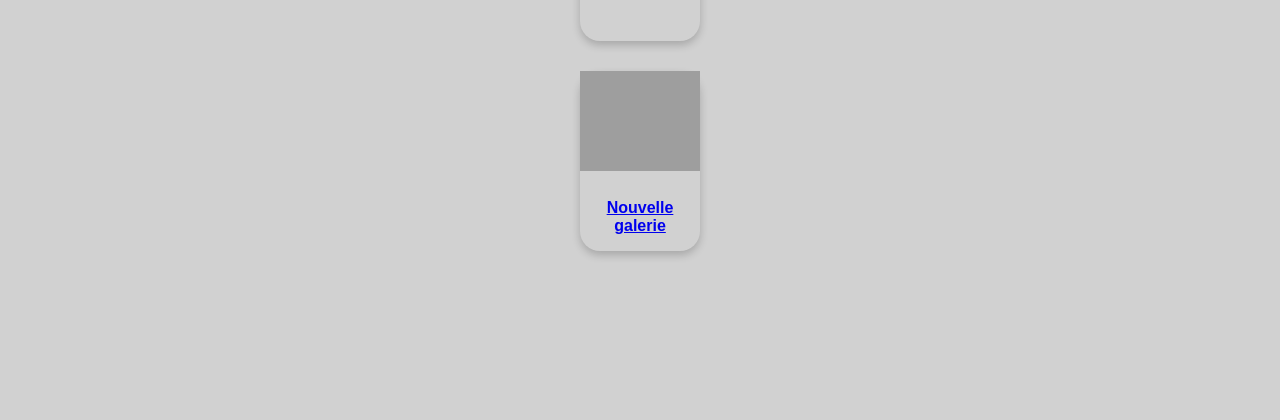
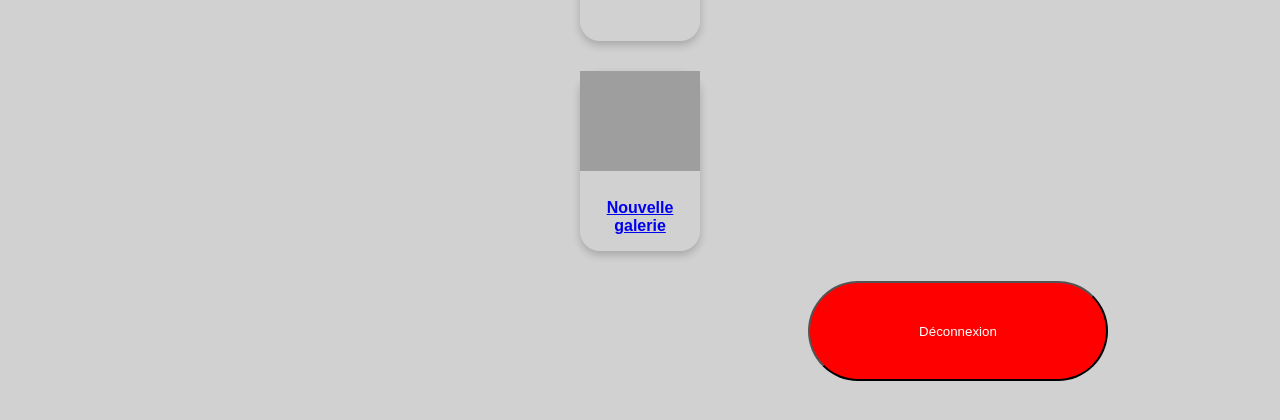
Before and after one commit to AmineMihoubi/over-cloud, a PHP site: page /pages/listeGalerie.php in a window 1280 px wide. Shown: the part 227-647 px from the top of the page. Run offline with PHP 8.4, Linux system fonts and the light colour scheme; the visitor is signed in with stand-in values (Sample User, id 1); data that the repository does not hold is empty; some libraries are stand-ins or nearby versions; grey boxes are pictures that could not be loaded.

Commit message:
Ajout du button de deconnexion dans la liste des galeries

```diff
--- a/css/styles.css
+++ b/css/styles.css
@@ -502,3 +502,13 @@ Page création d'album
     height: 100px;
     background-color: rgb(255, 255, 255);
 }
+
+#deco{
+ height: 100px;
+ width: 300px;
+ border-radius: 55px;
+ margin-left: 800px;
+ background-color: red;
+ color: white;
+ cursor: pointer;
+}
--- a/pages/listeGalerie.php
+++ b/pages/listeGalerie.php
@@ -46,6 +46,10 @@
                 </div>
         </a>
         </div>
+
+        <form action="../php/deconnexion.php" method="get">
+         <input id=deco type="submit" value="Déconnexion">
+        </form>
 </body>
 
 </html>
```
